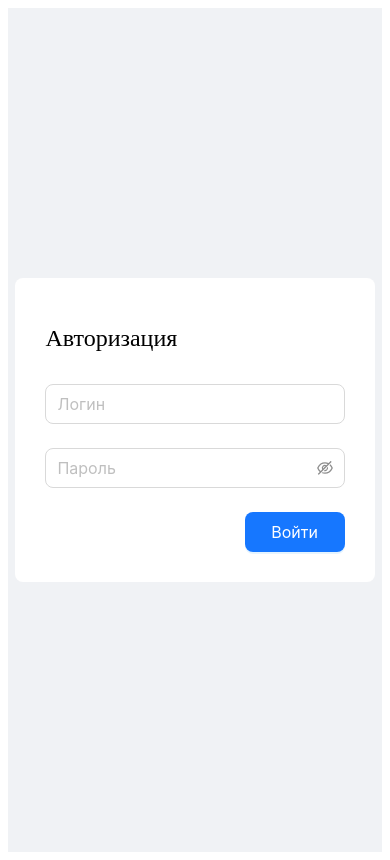
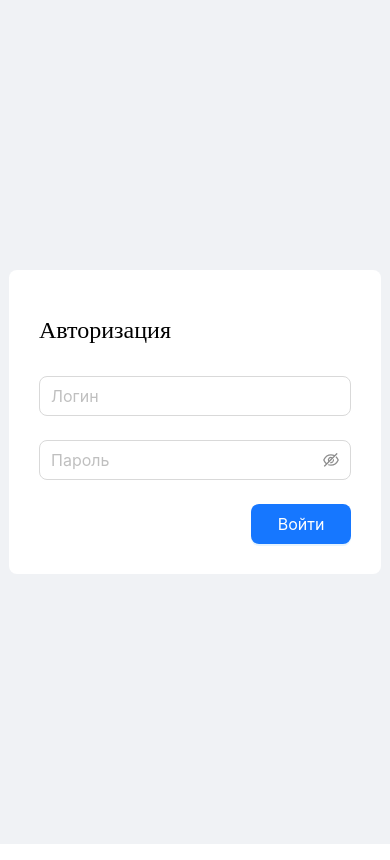
Before and after one commit to ni-hvosta-in/infotecs-react-task, a React app: page /login in a window 390 px wide. Built offline with nearby package versions, Linux system fonts and the light colour scheme.

Commit message:
fix: settings for phone

```diff
--- a/public/index.html
+++ b/public/index.html
@@ -4,6 +4,11 @@
     <meta charset="UTF-8" />
     <meta name="viewport" content="width=device-width, initial-scale=1.0" />
     <title>Users App</title>
+    <style>
+    body {
+      margin: 0;
+    }
+  </style>
   </head>
   <body>
     <div id="root"></div>
--- a/src/pages/UsersPage/UsersPage.style.ts
+++ b/src/pages/UsersPage/UsersPage.style.ts
@@ -4,7 +4,7 @@
 export const Wrapper = styled.div`
     display: flex;
     flex-direction: column;
-    padding: 24px;
+    padding: 30px;
     padding-top: 16px;
 `;
 export const Header = styled.div`
```
